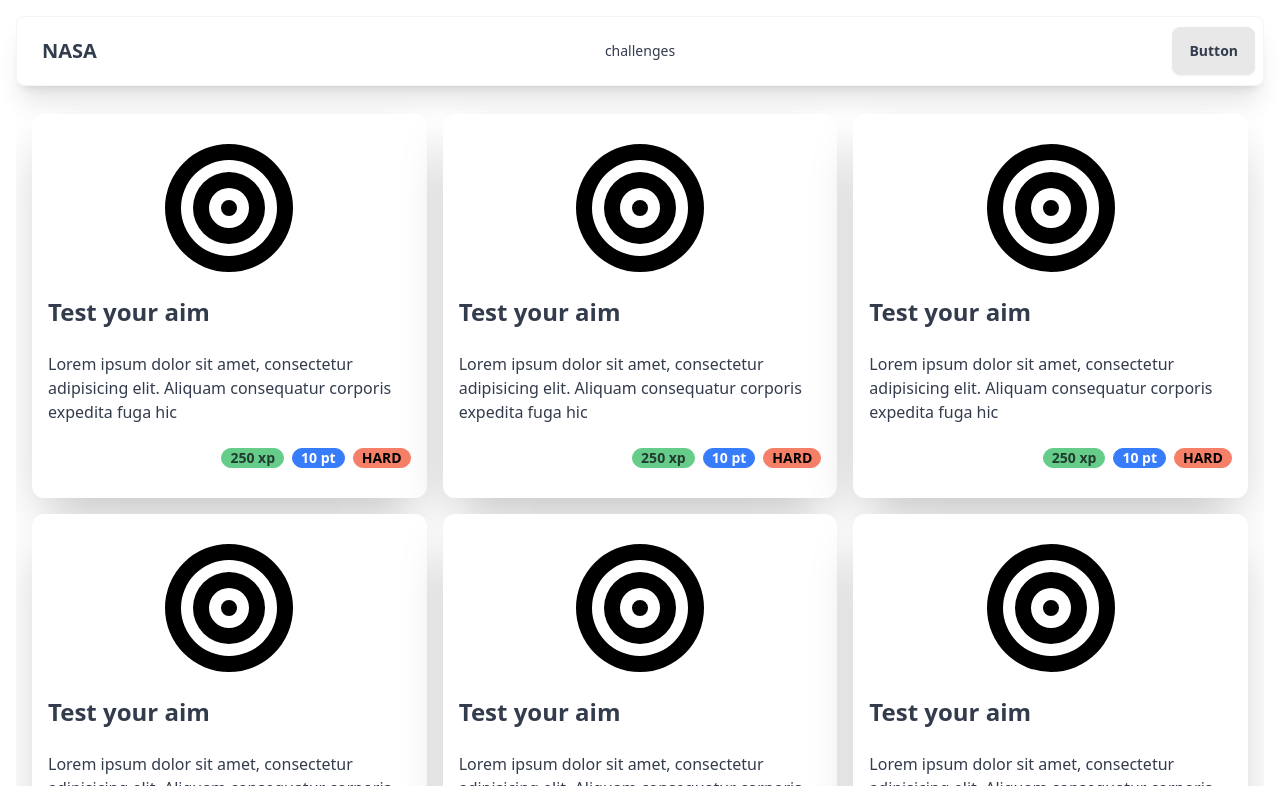
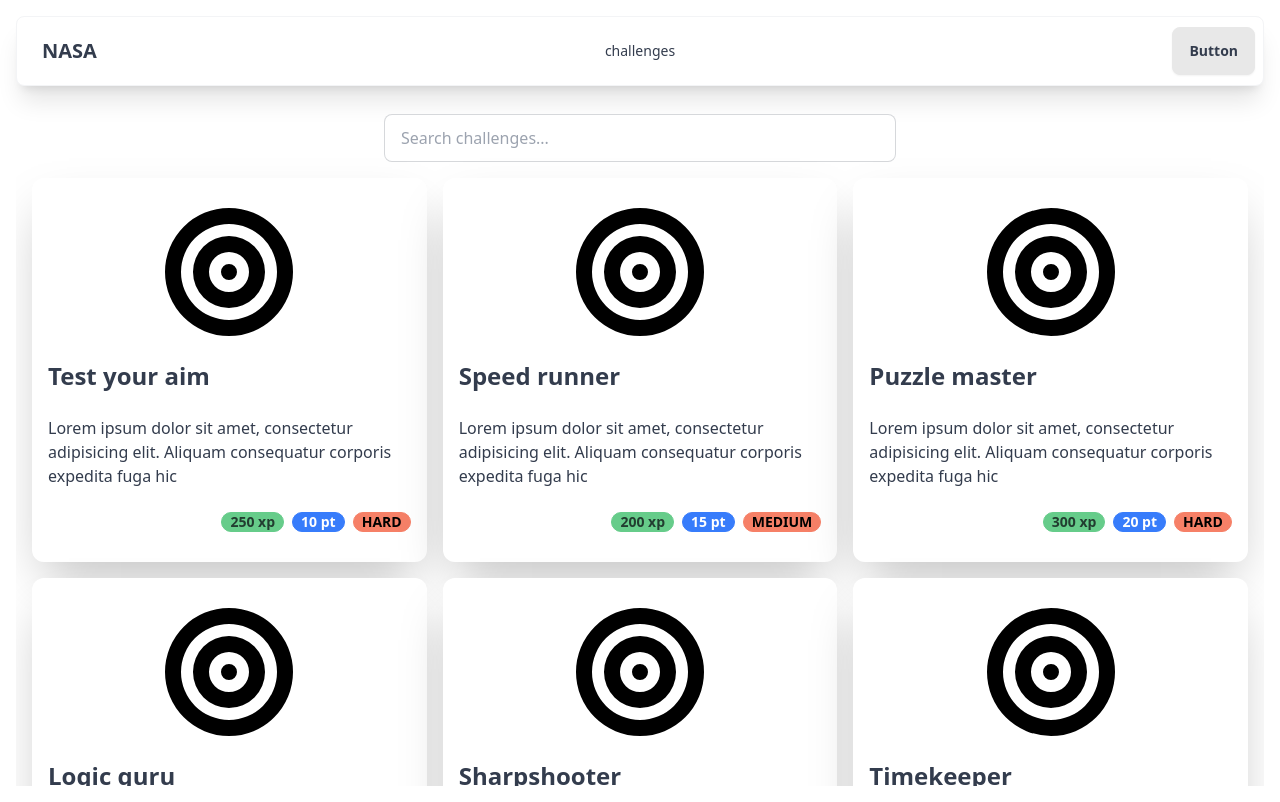
Before and after one commit to emiel04/htf-client, a React (Vite) app: page /challenges in a window 1280 px wide. Built offline with nearby package versions, Linux system fonts and the light colour scheme.

Commit message:
made minor changes to the cards

```diff
--- a/src/ChallengeCardChallenges.jsx
+++ b/src/ChallengeCardChallenges.jsx
@@ -2,7 +2,7 @@ import { FontAwesomeIcon } from "@fortawesome/react-fontawesome";
 import { faBullseye } from "@fortawesome/free-solid-svg-icons";
 import { motion } from "framer-motion";
 
-function ChallengeCardChallenges() {
+function ChallengeCardChallenges({ title, xp, points, difficulty }) {
     return (
         <motion.div
             className="h-96 w-[calc((100%-2rem)/3)] flex-shrink-0 rounded-xl bg-base-100 flex flex-col items-center justify-center gap-6 p-4 shadow-2xl"
@@ -13,14 +13,14 @@ function ChallengeCardChallenges() {
             transition={{ type: "spring", stiffness: 300 }}
         >
             <FontAwesomeIcon icon={faBullseye} size="8x" className="text-black" />
-            <h2 className="text-2xl font-bold self-start">Test your aim</h2>
+            <h2 className="text-2xl font-bold self-start">{title}</h2>
             <p>
                 Lorem ipsum dolor sit amet, consectetur adipisicing elit. Aliquam consequatur corporis expedita fuga hic
             </p>
             <div className="self-end flex gap-2">
-                <div className="badge badge-primary text-md font-bold p-2">250 xp</div>
-                <div className="badge badge-secondary text-md font-bold p-2">10 pt</div>
-                <div className="badge badge-accent text-md font-bold p-2">HARD</div>
+                <div className="badge badge-primary text-md font-bold p-2">{xp} xp</div>
+                <div className="badge badge-secondary text-md font-bold p-2">{points} pt</div>
+                <div className="badge badge-accent text-md font-bold p-2">{difficulty}</div>
             </div>
         </motion.div>
     );
--- a/src/ChallengesPage.jsx
+++ b/src/ChallengesPage.jsx
@@ -1,16 +1,35 @@
-
+import { useState } from "react";
 import ChallengeCardChallenges from "./ChallengeCardChallenges.jsx";
 
 function ChallengesPage() {
+    const challenges = [
+        { id: 1, title: "Test your aim", xp: 250, points: 10, difficulty: "HARD" },
+        { id: 2, title: "Speed runner", xp: 200, points: 15, difficulty: "MEDIUM" },
+        { id: 3, title: "Puzzle master", xp: 300, points: 20, difficulty: "HARD" },
+        { id: 4, title: "Logic guru", xp: 150, points: 5, difficulty: "EASY" },
+        { id: 5, title: "Sharpshooter", xp: 275, points: 12, difficulty: "MEDIUM" },
+        { id: 6, title: "Timekeeper", xp: 100, points: 8, difficulty: "EASY" },
+    ];
+    const [searchQuery, setSearchQuery] = useState("");
+    const filteredChallenges = challenges.filter((challenge) =>
+        challenge.title.toLowerCase().includes(searchQuery.toLowerCase())
+    );
+
     return (
         <div className="h-[calc(100vh-7rem)] p-4 overflow-y-auto">
+            <div className="mb-4  flex justify-center">
+                <input
+                    type="text"
+                    placeholder="Search challenges..."
+                    className="input input-bordered w-full max-w-lg mx-auto"
+                    value={searchQuery}
+                    onChange={(e) => setSearchQuery(e.target.value)}
+                />
+            </div>
             <div className="flex flex-wrap gap-4 justify-center">
-                <ChallengeCardChallenges/>
-                <ChallengeCardChallenges/>
-                <ChallengeCardChallenges/>
-                <ChallengeCardChallenges/>
-                <ChallengeCardChallenges/>
-                <ChallengeCardChallenges/>
+                {filteredChallenges.map((challenge) => (
+                    <ChallengeCardChallenges key={challenge.id} id={challenge.id} xp={challenge.xp} points={challenge.points} title={challenge.title} difficulty={challenge.difficulty} />
+                ))}
             </div>
         </div>
     );
```
Also changed, not shown: 1 other file (tests, documents, lock files or other folders).
